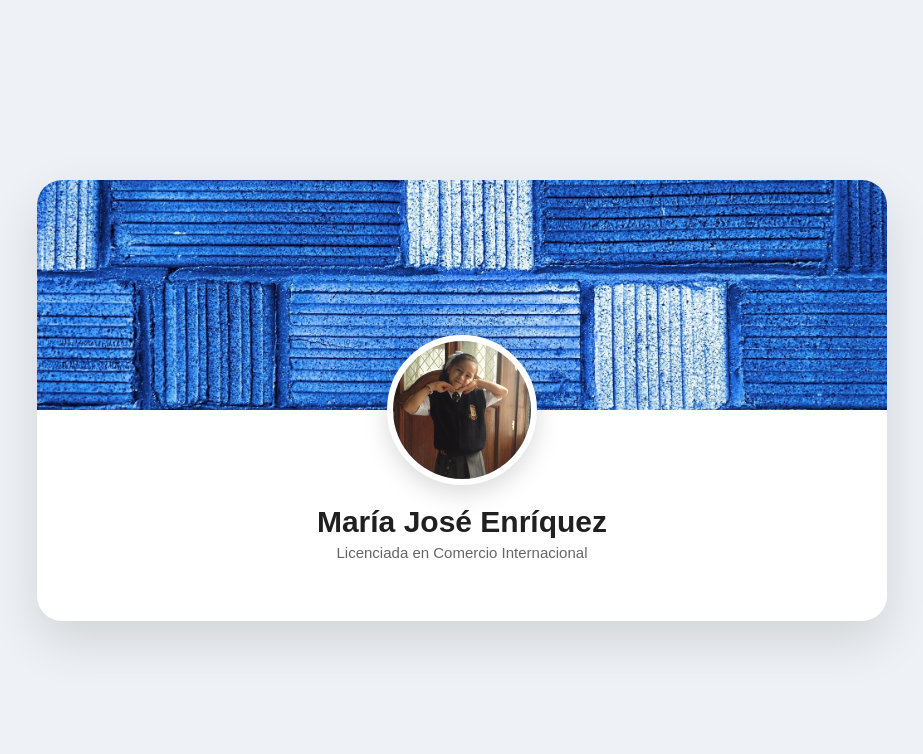
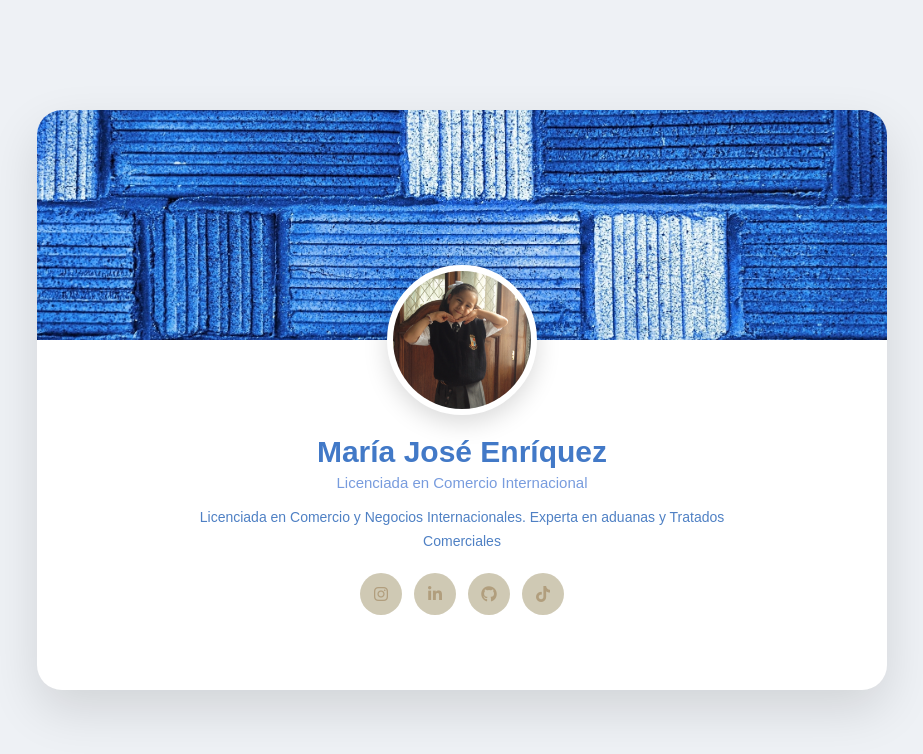
Before and after one commit to mjenriquez001-debug/actividades-dw-majoenriquez, a plain HTML site: page perfil-majoenriquez/index.html in a window 1280 px wide. Shown: the whole page, without its empty margins (178-1101 px from the left). Drawn offline with Linux system fonts and the light colour scheme.

Commit message:
Entrega ACT1 perfil Majo Enriquez 02 oct

```diff
--- a/perfil-majoenriquez/index.html
+++ b/perfil-majoenriquez/index.html
@@ -16,6 +16,8 @@
   <meta name="viewport" content="width=device-width, initial-scale=1.0">
 
   <link rel="stylesheet" href="style.css">
+
+  <link rel="stylesheet" href="https://cdnjs.cloudflare.com/ajax/libs/font-awesome/6.5.2/css/all.min.css">
 
   <!--La etiqueta de meta, son los metadatos que nos ayuda a configurar buestro diseño web-->
 
@@ -46,8 +48,40 @@
 
             <h1> María José Enríquez </h1>
             <h2> Licenciada en Comercio Internacional </h2>
+            <p class="profile-description">
+            Licenciada en Comercio y Negocios Internacionales.
+            Experta en aduanas y Tratados Comerciales
+            </p>
 
-        </section>
+
+
+    <!--REDES SOCIALES-->
+
+            <div class="social-links">
+
+                <!-- Instagram -->
+                <a href="#" target="_blank" aria-label="Instagram">
+                    <i class="fa-brands fa-instagram"></i>
+                </a>
+
+                <!-- LinkedIn -->
+                <a href="#" target="_blank" aria-label="LinkedIn">
+                    <i class="fa-brands fa-linkedin-in"></i>
+                </a>
+
+                <!-- GitHub -->
+                <a href="#" target="_blank" aria-label="GitHub">
+                    <i class="fa-brands fa-github"></i>
+                </a>
+
+           <!-- TikTok -->
+<a href="#" target="_blank" aria-label="TikTok">
+    <i class="fa-brands fa-tiktok"></i>
+</a>
+
+            </div>
+
+    </section>
 </main>
 
 
--- a/perfil-majoenriquez/style.css
+++ b/perfil-majoenriquez/style.css
@@ -87,12 +87,51 @@ body {
     font-size: 30px;
     font-weight: 700;
     margin-bottom: 5px;
-    color: #202020;
+    color: #4279c7;
 }
 
 .profile h2 {
     font-size: 15px;
     font-weight: 500;
-    color: #666;
+    color: #789cde;
     margin-bottom: 15px;
 }
+
+.profile-description {
+    max-width: 600px;
+    margin: 0 auto 20px;
+    color: #4f80c4;
+    line-height: 1.7;
+    font-size: 14px;
+}
+
+/* REDES SOCIALES */
+
+.social-links {
+    display: flex;
+    justify-content: center;
+    gap: 12px;
+    margin-bottom: 30px;
+}
+
+.social-links a {
+    width: 42px;
+    height: 42px;
+    display: flex;
+    align-items: center;
+    justify-content: center;
+    border-radius: 50%;
+    text-decoration: none;
+    background: #cfc9b4;
+    color: #b19e7d;
+    transition:
+        transform 0.3s ease,
+        background 0.3s ease,
+        color 0.3s ease;
+}
+
+.social-links a:hover {
+    transform: translateY(-4px);
+    background: #e6ab78;
+    color: #796945;
+}
```
